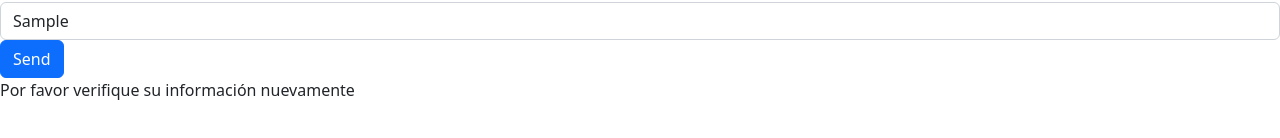
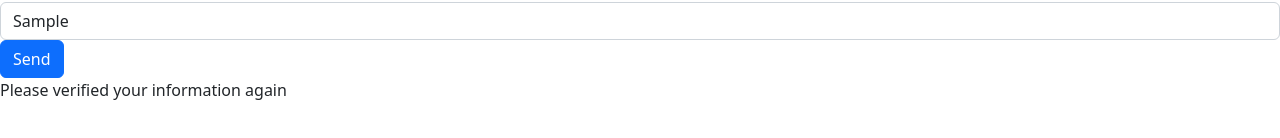
Before and after one commit to karengomezs/Dentist-Project, a Next.js app in the folder my-app/: page /contact in a window 1280 px wide. Both pictures are taken after typing "Sample", "Sample" into the empty fields and a click on the button "Send". Shown: the part 242-380 px from the top of the page. Built offline with nearby package versions, Linux system fonts and the light colour scheme.

Commit message:
fformulario validacion 2.0

```diff
--- a/my-app/pages/contact.jsx
+++ b/my-app/pages/contact.jsx
@@ -7,6 +7,7 @@ export default function Contact() {
   const [email, setEmail] = useState("");
   const [errorName, setErrorName] = useState(false);
   const [errorEmail, setErrorEmail] = useState(false);
+  const [success, setSuccess] = useState(false);
 
   return (
     <>
@@ -25,7 +26,12 @@ export default function Contact() {
           setErrorName(nameLength || nameEmpty);
           setErrorEmail(emailEmpty || emailInvalid);
 
-          if (!nameLength && !nameEmpty && !emailEmpty && !emailInvalid) {
+          const messageSuccess =
+            !nameLength && !nameEmpty && !emailEmpty && !emailInvalid;
+
+          setSuccess(messageSuccess);
+
+          if (messageSuccess) {
             console.log(name, email);
           }
         }}
@@ -65,7 +71,10 @@ export default function Contact() {
       </form>
 
       {(errorName || errorEmail) && (
-        <p>Por favor verifique su información nuevamente</p>
+        <p>Please verified your information again</p>
+      )}
+      {success && name.length !== 0 && (
+        <p>Thank you {name} we will contact with you as soon as possible </p>
       )}
     </>
   );
```
